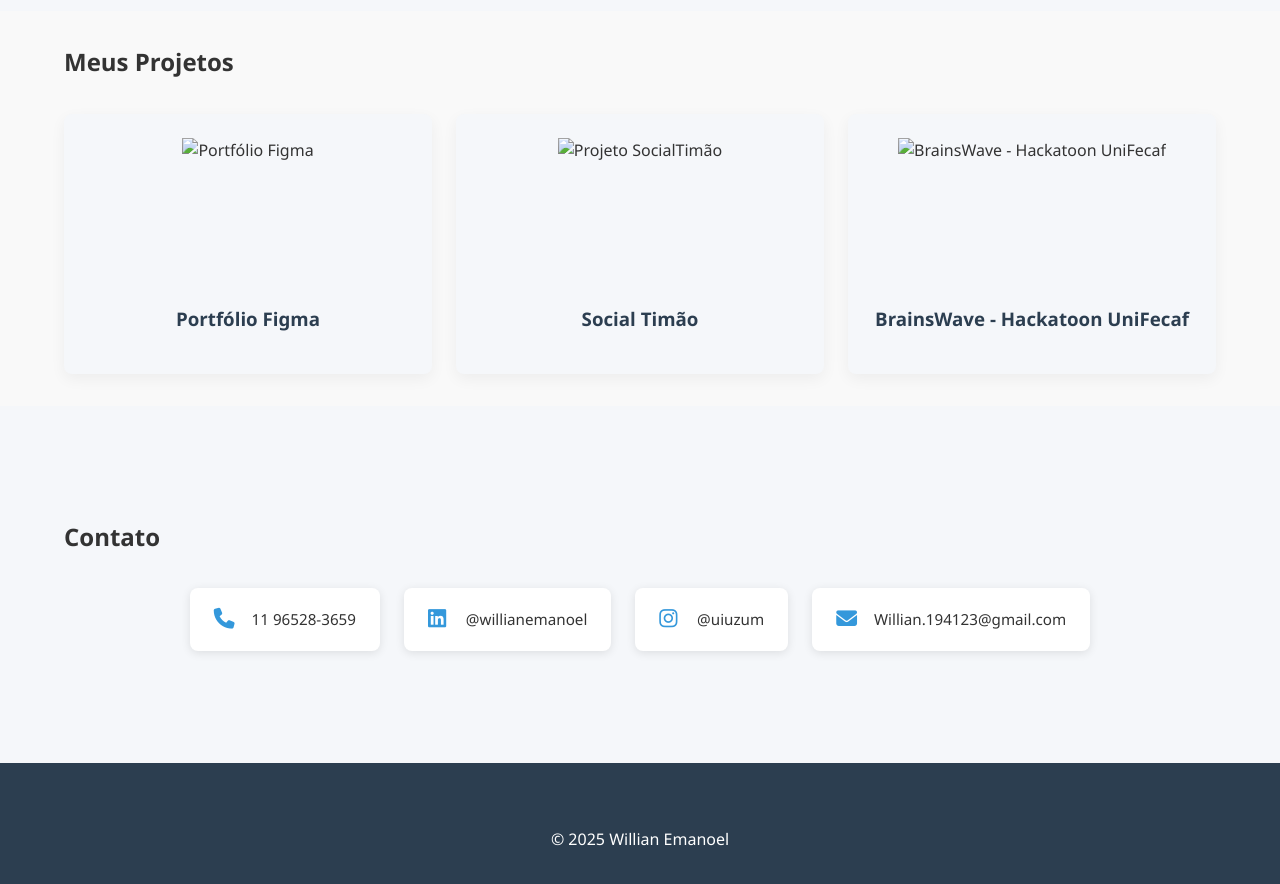
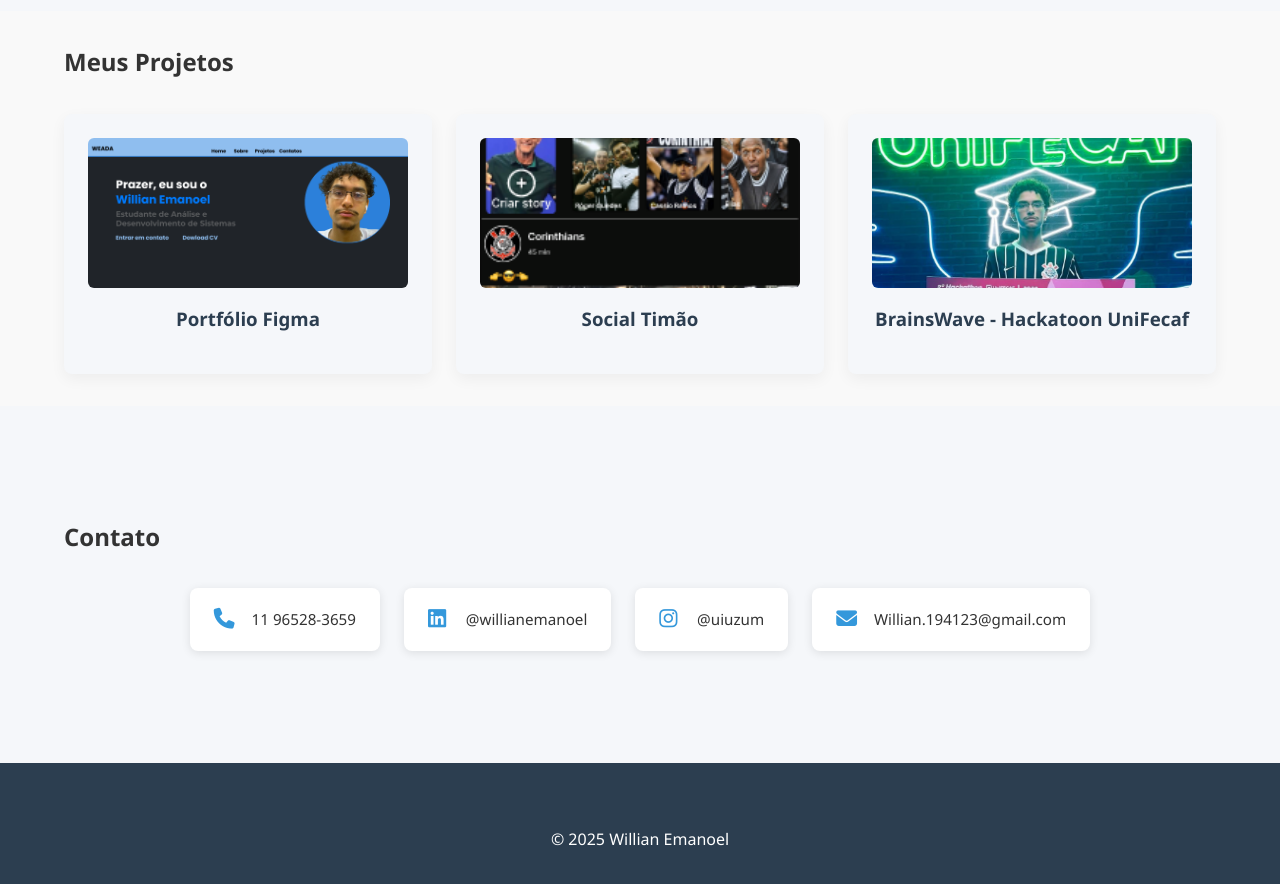
Before and after one commit to willianemanoel/Willian-Emanoel, a plain HTML site: page index.html in a window 1280 px wide. Shown: the part 1440-2324 px from the top of the page. Drawn offline with Linux system fonts and the light colour scheme; the site is published under a folder, as on GitHub Pages, so addresses that start at the root find nothing.

Commit message:
Update index.html

```diff
--- a/index.html
+++ b/index.html
@@ -82,7 +82,7 @@
 
                 <div class="card-projeto" onclick="window.open('https://www.figma.com/proto/7SJd3GMWPWhdWDv21DJyXD/Untitled?node-id=67-6&starting-point-node-id=67%3A6', '_blank')">
                     <div class="imagem-projeto">
-                        <img src="/img/portfolio-figma.png" alt="Portfólio Figma">
+                        <img src="img/portfolio-figma.png" alt="Portfólio Figma">
                     </div>
                     <h3>Portfólio Figma</h3>
                 </div>
@@ -90,14 +90,14 @@
 
                 <div class="card-projeto" onclick="window.open('https://www.figma.com/proto/2gPwVxxqCJj9C9OZCNa7AY/Untitled?node-id=2-19&starting-point-node-id=2%3A19', '_blank')">
                     <div class="imagem-projeto">
-                        <img src="/img/social-timao.png" alt="Projeto SocialTimão">
+                        <img src="img/social-timao.png" alt="Projeto SocialTimão">
                     </div>
                     <h3>Social Timão</h3>
                 </div>
 
                 <div class="card-projeto" onclick="window.open('https://www.linkedin.com/posts/willianemanoel_2%C2%BA-hackathon-unifecaf-durante-o-2%C2%BA-activity-7123004129488084993-qf1r?utm_source=share&utm_medium=member_desktop&rcm=ACoAADLOMUoBbnIRyl6ICZLfR5RIonyg72BkZ3E', '_blank')">
                     <div class="imagem-projeto">
-                        <img src="/img/BrainsWave.png" alt="BrainsWave - Hackatoon UniFecaf">
+                        <img src="img/BrainsWave.png" alt="BrainsWave - Hackatoon UniFecaf">
                     </div>
                     <h3>BrainsWave - Hackatoon UniFecaf</h3>
                 </div>
```
